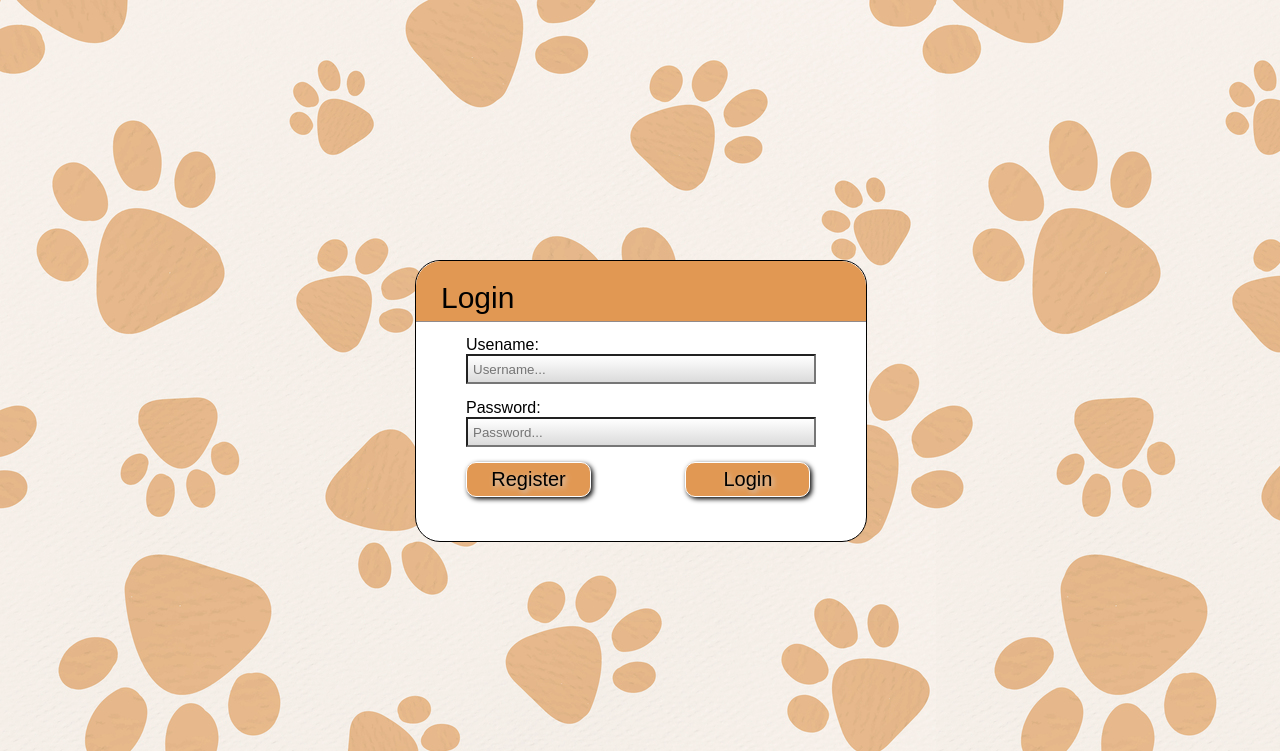
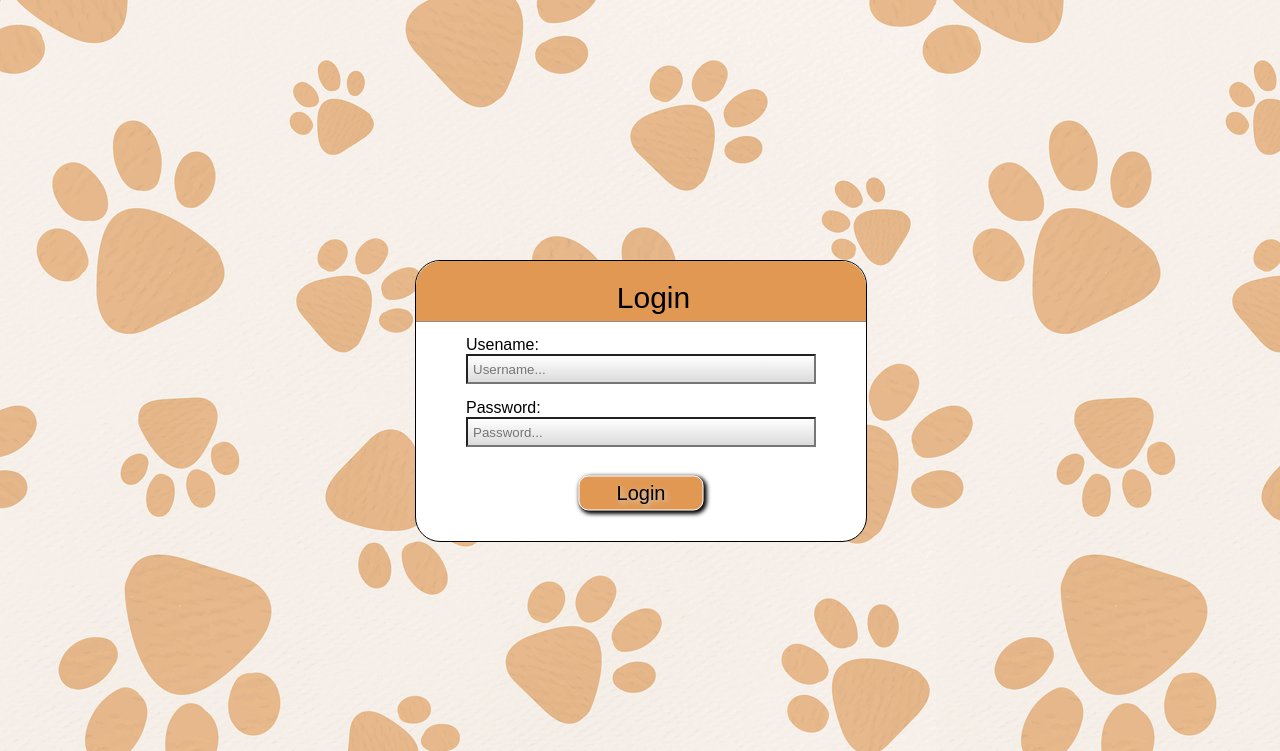
Before and after one commit to iannicelli/LTW_SitoWeb, a PHP site: page / in a window 1280 px wide. Shown: the top 751 px of the page. Run offline with PHP 8.4, Linux system fonts and the light colour scheme.

Commit message:
Update stylelogin.css

```diff
--- a/login/stylelogin.css
+++ b/login/stylelogin.css
@@ -13,9 +13,6 @@ body {
     margin-top: -140px;
     margin-left: -225px;
 
-
-
-
     background-color:#fff;
 
     border-radius:25px;
@@ -29,9 +26,9 @@ body {
     height:25px;
     width:425px;
     float:left;
+    text-align: center;
     padding:20px 0 15px 25px;
     font-size:30px;
-
     border-radius:25px 25px 0 0;
     -webkit-border-radius:25px 25px 0 0;
     -moz-border-radius: 25px 25px 0 0;
@@ -53,6 +50,10 @@ body {
     border-radius: 10px;
     border:1px solid #fff;
     text-decoration: none;
+    position: absolute;
+    left: 50%;
+    top: 83%;
+    transform: translate(-50%, -50%);
 
     background: #E19853;
     box-shadow: 2px 2px 5px #000;
```
